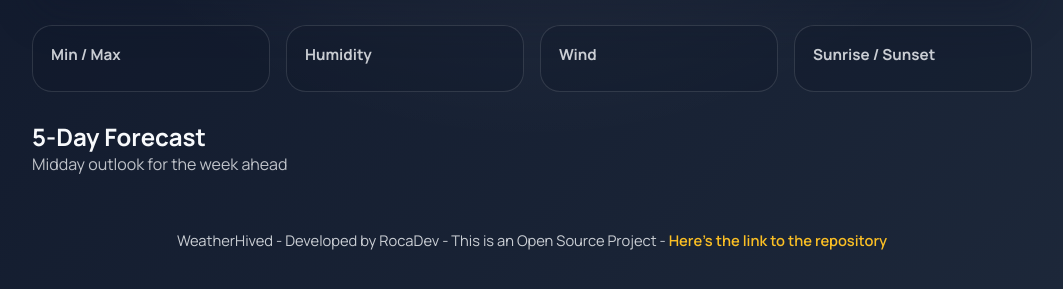
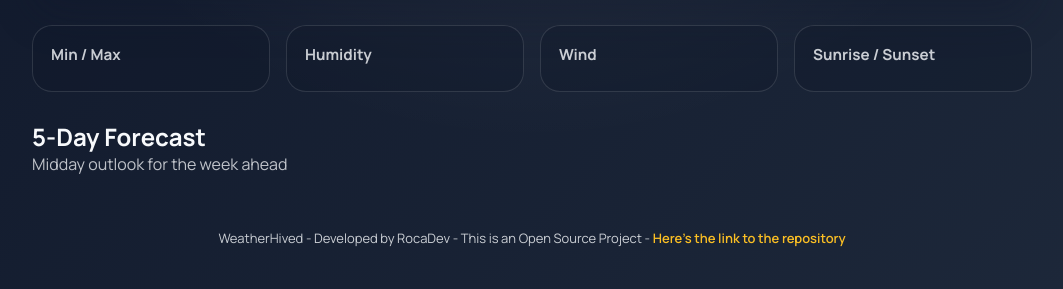
Before and after one commit to darioernesto-roca/WeatherHive, a website: page public/index.html in a window 1280 px wide. Shown: the part 421-710 px from the top of the page, without its empty margins (108-1171 px from the left). Drawn offline with Linux system fonts and the light colour scheme.

Commit message:
Adjusted footer font size

```diff
--- a/public/styles.css
+++ b/public/styles.css
@@ -224,7 +224,7 @@
     margin: 36px auto 0;
     text-align: center;
     color: rgba(248, 250, 252, 0.8);
-    font-size: 0.92rem;
+    font-size: 13px;
     line-height: 1.5;
   }
 
```
